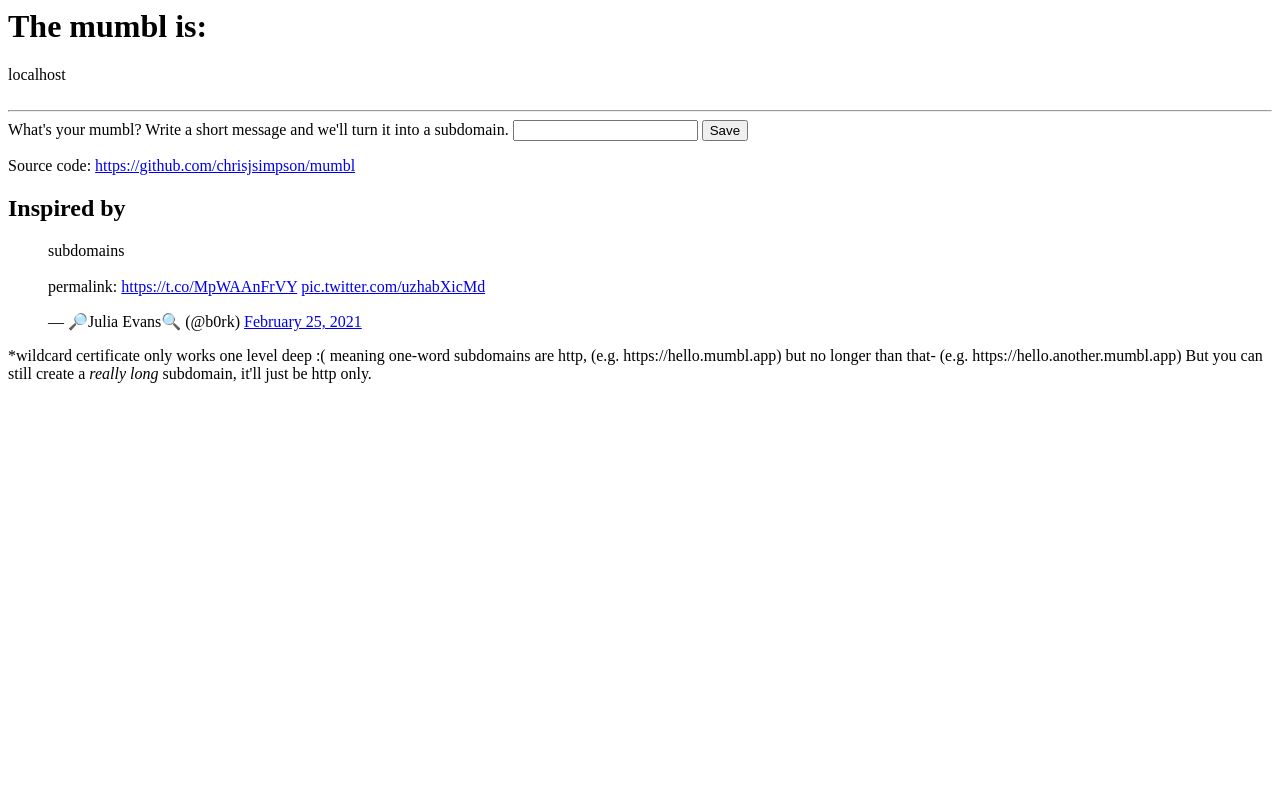
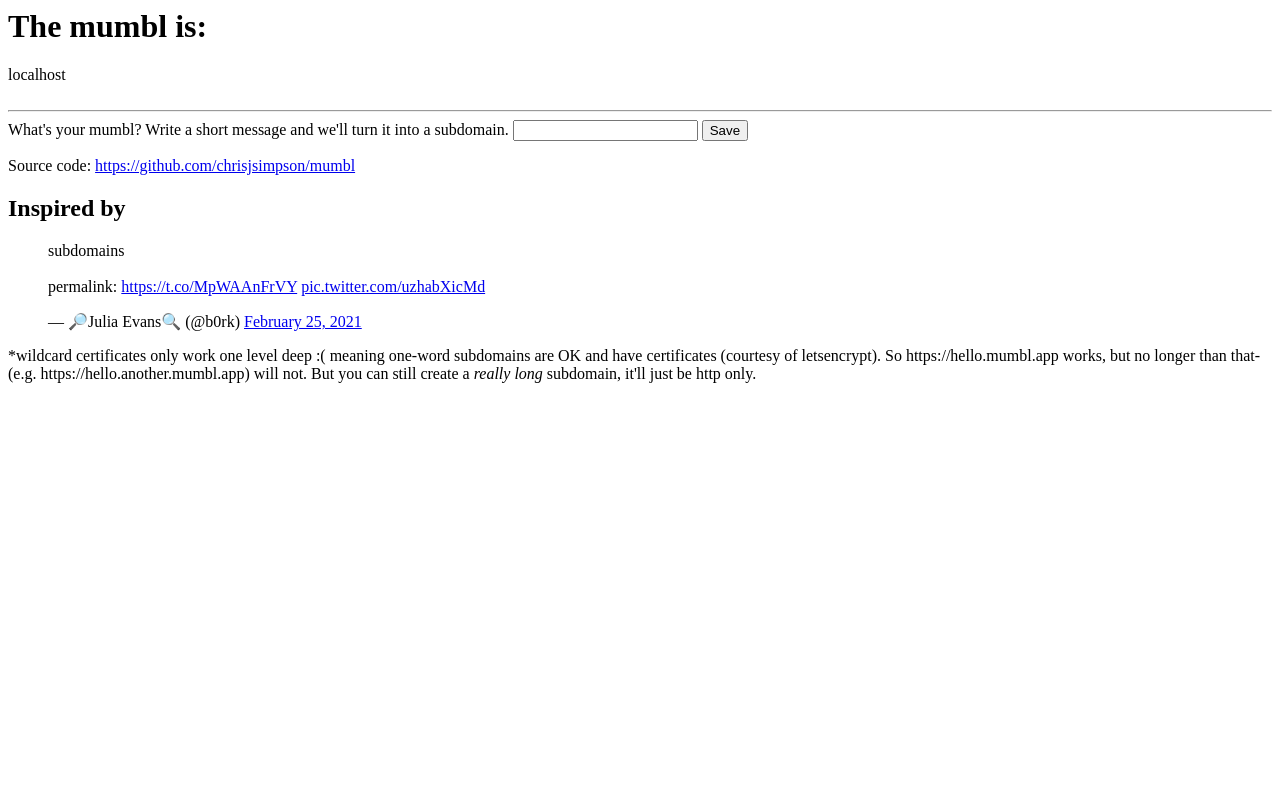
Before and after one commit to chrisjsimpson/mumbl, a Flask app: page / in a window 1280 px wide. Run offline with Flask 2, Linux system fonts and the light colour scheme; some libraries are stand-ins or nearby versions.

Commit message:
update explaination wildcards

```diff
--- a/templates/form.html
+++ b/templates/form.html
@@ -30,8 +30,8 @@ document.getElementById('update').textContent = document.location.host.replace("
 }
 </script>
 
-*wildcard certificate only works one level deep :( meaning one-word subdomains are http,
-(e.g. https://hello.mumbl.app) but no longer than that- (e.g. https://hello.another.mumbl.app)
+*wildcard certificates only work one level deep :( meaning one-word subdomains are OK and have
+certificates (courtesy of letsencrypt). So https://hello.mumbl.app works, but no longer than that- (e.g. https://hello.another.mumbl.app) will not.
 But you can still create a <em>really long</em> subdomain, it'll just be http only.
 
 </body>
```
